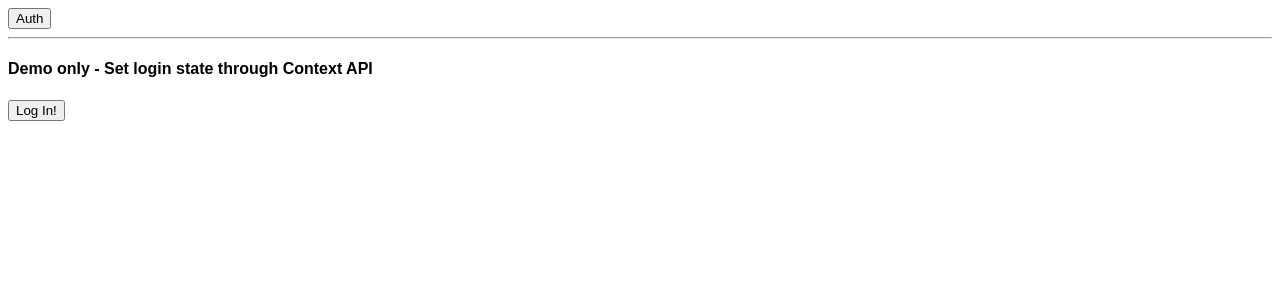
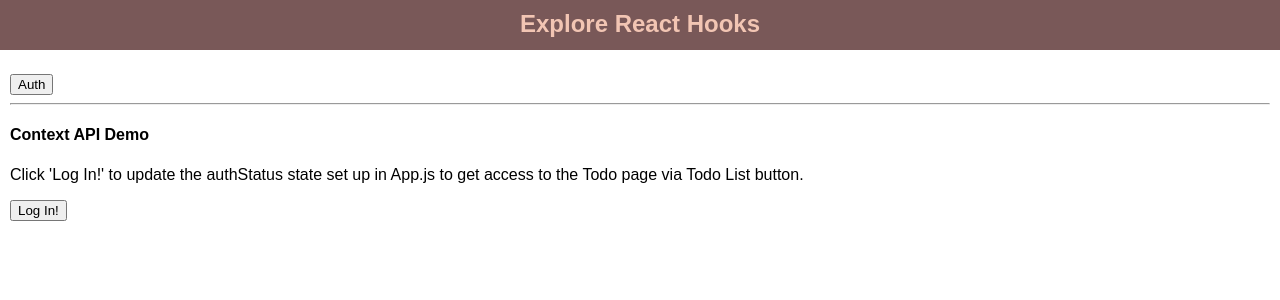
Before and after one commit to jg00/prac-react-01d-react-hooks, a React (Create React App) app: page / in a window 1280 px wide. Shown: the top 300 px of the page. Built offline with nearby package versions, Linux system fonts and the light colour scheme.

Commit message:
Todo.js - Added useMemo() to prevent List component from unnecessary re-rendering.

```diff
--- a/src/App.js
+++ b/src/App.js
@@ -1,4 +1,5 @@
 import React, { useState } from "react";
+import classes from "./App.module.css";
 import Header from "./components/Header";
 import Todo from "./components/Todo";
 import Auth from "./components/Auth";
@@ -17,7 +18,9 @@
   };
 
   return (
-    <div className="App">
+    <div>
+      <h2 className={classes.AppHeader}>Explore React Hooks</h2>
+      <div className={classes.AppContainer}>
         <AuthContext.Provider value={{ status: authStatus, login: login }}>
           <Header
             onLoadToDos={switchPage.bind(this, "todos")}
@@ -27,6 +30,7 @@
           {page === "auth" ? <Auth /> : <Todo />}
         </AuthContext.Provider>
       </div>
+    </div>
   );
 };
 export default app;
--- /dev/null
+++ b/src/App.module.css
@@ -0,0 +1,14 @@
+.AppContainer {
+  margin: 10px;
+}
+
+.AppHeader {
+  color: #f2c5b3;
+  text-align: center;
+  height: 50px;
+  background: #795858;
+  margin: 0 0 24px 0;
+  box-sizing: border-box;
+  padding: 10px;
+  background: #795858;
+}
--- a/src/components/Auth.js
+++ b/src/components/Auth.js
@@ -6,7 +6,11 @@
 
   return (
     <React.Fragment>
-      <h4>Demo only - Set login state through Context API</h4>
+      <h4>Context API Demo</h4>
+      <p>
+        Click 'Log In!' to update the authStatus state set up in App.js to get
+        access to the Todo page via Todo List button.
+      </p>
       <button onClick={auth.login}>Log In!</button>
     </React.Fragment>
   );
--- /dev/null
+++ b/src/components/List.js
@@ -0,0 +1,16 @@
+import React from "react";
+
+const list = props => {
+  console.log("Rendering the list...");
+  return (
+    <ul>
+      {props.items.map(item => (
+        <li key={item.id} onClick={props.onClick.bind(this, item.id)}>
+          {item.name}
+        </li>
+      ))}
+    </ul>
+  );
+};
+
+export default list;
--- a/src/components/Todo.js
+++ b/src/components/Todo.js
@@ -1,7 +1,9 @@
-import React, { useState, useEffect, useReducer, useRef } from "react";
+import React, { useState, useEffect, useReducer, useRef, useMemo } from "react";
 import axios from "axios";
+import List from "./List";
 
 const todo = props => {
+  const [inputIsValid, setInputIsValid] = useState(false);
   const [todoName, setTodoName] = useState("");
   // const [submittedTodo, setSubmittedTodo] = useState(null); // Commented out and replaced with useReducer().
   // const [todoList, setTodoList] = useState([]); // Commented out and replaced with useReducer().
@@ -68,6 +70,17 @@
     // console.log(event.clientX, event.clientY); // Commented temporarily.
   };
 
+  // This example is for validating second input
+  const inputValidationHandler = event => {
+    if (event.target.value.trim() === "") {
+      // console.log("inputValidationHandler called - false");
+      setInputIsValid(false);
+    } else {
+      // console.log("inputValidationHandler called - true");
+      setInputIsValid(true);
+    }
+  };
+
   useEffect(() => {
     document.addEventListener("mousemove", mouseMoveHandler);
 
@@ -89,6 +102,7 @@
   */
 
   const inputChangeHandler = event => {
+    inputValidationHandler(event);
     setTodoName(event.target.value);
   };
 
@@ -178,15 +192,39 @@
         placeholder="add to todoList"
         onChange={inputChangeHandler}
         value={todoName}
+        style={{
+          backgroundColor: inputIsValid ? "orange" : "pink"
+        }}
       />
       <button type="button" onClick={todoAddHandler}>
         Add (useState)
       </button>
-      <input type="text" placeholder="add to todoList" ref={todoInputRef} />
+      <br />
+      <input
+        type="text"
+        placeholder="add to todoList"
+        ref={todoInputRef}
+        onChange={inputValidationHandler}
+        style={{
+          backgroundColor: inputIsValid ? "orange" : "pink"
+        }}
+      />
       <button type="button" onClick={todoAddHandlerUsingRef}>
         Add (useRef)
       </button>
       <ul>{displayTodo()}</ul>
+      <hr />
+      <h4>useMemo() - Should component update pattern</h4>
+      <p>
+        Optimize by preventing the List component below from re-rendering for
+        every character entered on the first input.
+      </p>
+      {useMemo(
+        () => (
+          <List items={todoList} onClick={todoRemoveHandler} />
+        ),
+        [todoList]
+      )}
     </React.Fragment>
   );
 };
--- a/src/index.css
+++ b/src/index.css
@@ -1,3 +1,5 @@
 body {
   font-family: sans-serif;
+  margin: 0;
+  padding: 0;
 }
```
Also changed, not shown: 1 other file (tests, documents, lock files or other folders). Lines whose indentation alone changed are shown as unchanged.
